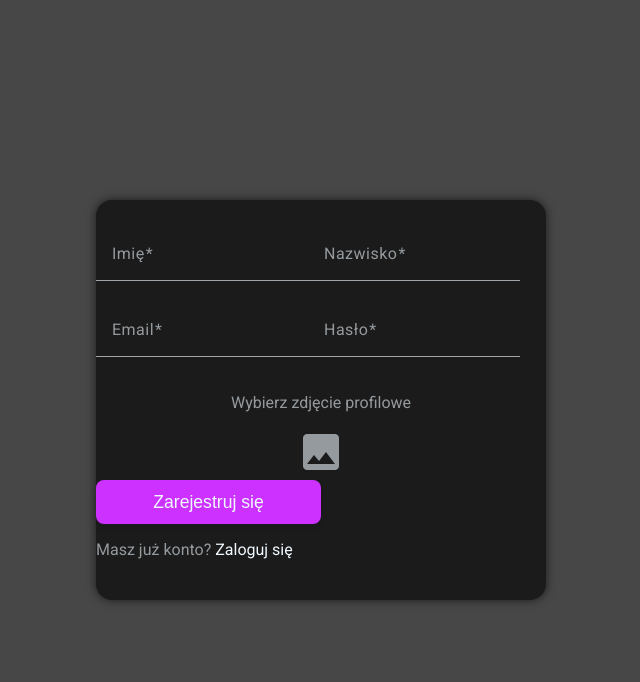
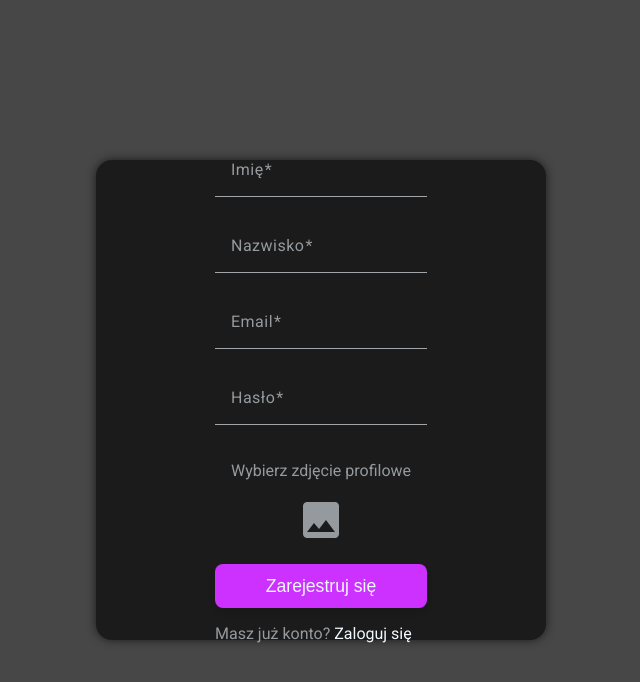
Before and after one commit to Wenglu/chat, an Angular app: page / in a window 1280 px wide. Shown: the top 682 px of the page, without its empty margins (319-959 px from the left). Built offline with nearby package versions, Linux system fonts and the light colour scheme.

Commit message:
refactor: auth-container layout

```diff
--- a/src/app/components/authorization-container/auth-container/auth-container.component.scss
+++ b/src/app/components/authorization-container/auth-container/auth-container.component.scss
@@ -9,7 +9,7 @@
 .register
 {
     width: 450px; // do zmiany przy responsywności!
-    height: 50vh;
+    height: 60vh;
     background-color: #1b1b1b;
     border-radius: 1rem;
     display: flex;
@@ -17,6 +17,11 @@
     align-items: center;
     justify-content: center;
     box-shadow: 0 0 10px #1b1b1b;
+}
+form {
+  display: flex;
+  justify-content: center;
+  flex-direction: column;
 }
 .photoContainer
 {
@@ -32,6 +37,7 @@
         font-size: 3rem;
         width: 3rem;
         height: 3rem;
+        margin-bottom: 1rem;
         transition: color 0.3s ease, transform 0.3s ease;
     }
     mat-icon:hover{
@@ -68,8 +74,6 @@
   }
 
   .custom-button {
-
-    width: 50%;
     font-size: 1.1rem;
     padding: 0.7rem;
     border-radius: 0.5rem;
@@ -95,4 +99,5 @@
   a{
     text-decoration: none;
     color: rgba(240, 248, 255, 1);
+    cursor: pointer;
   }
```
